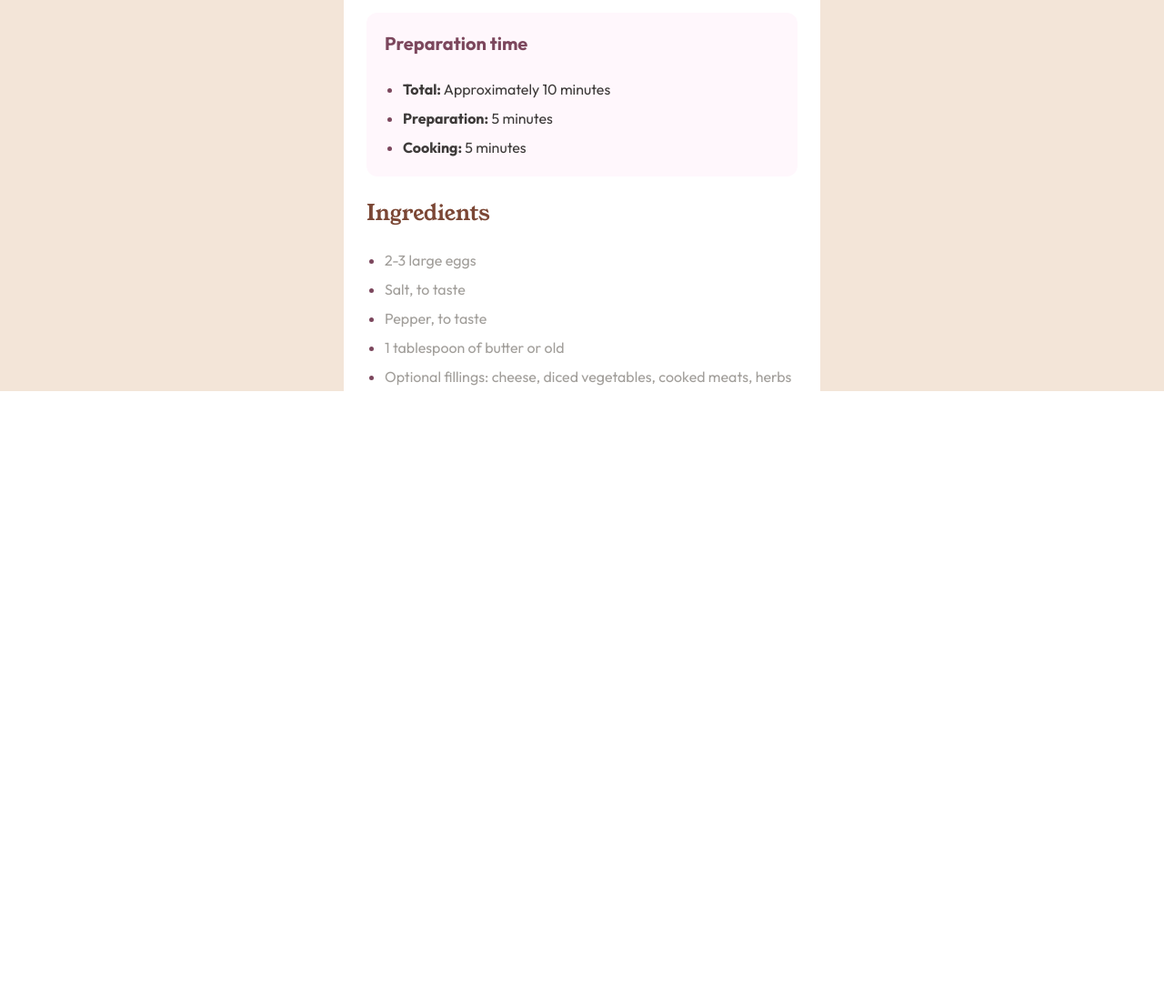
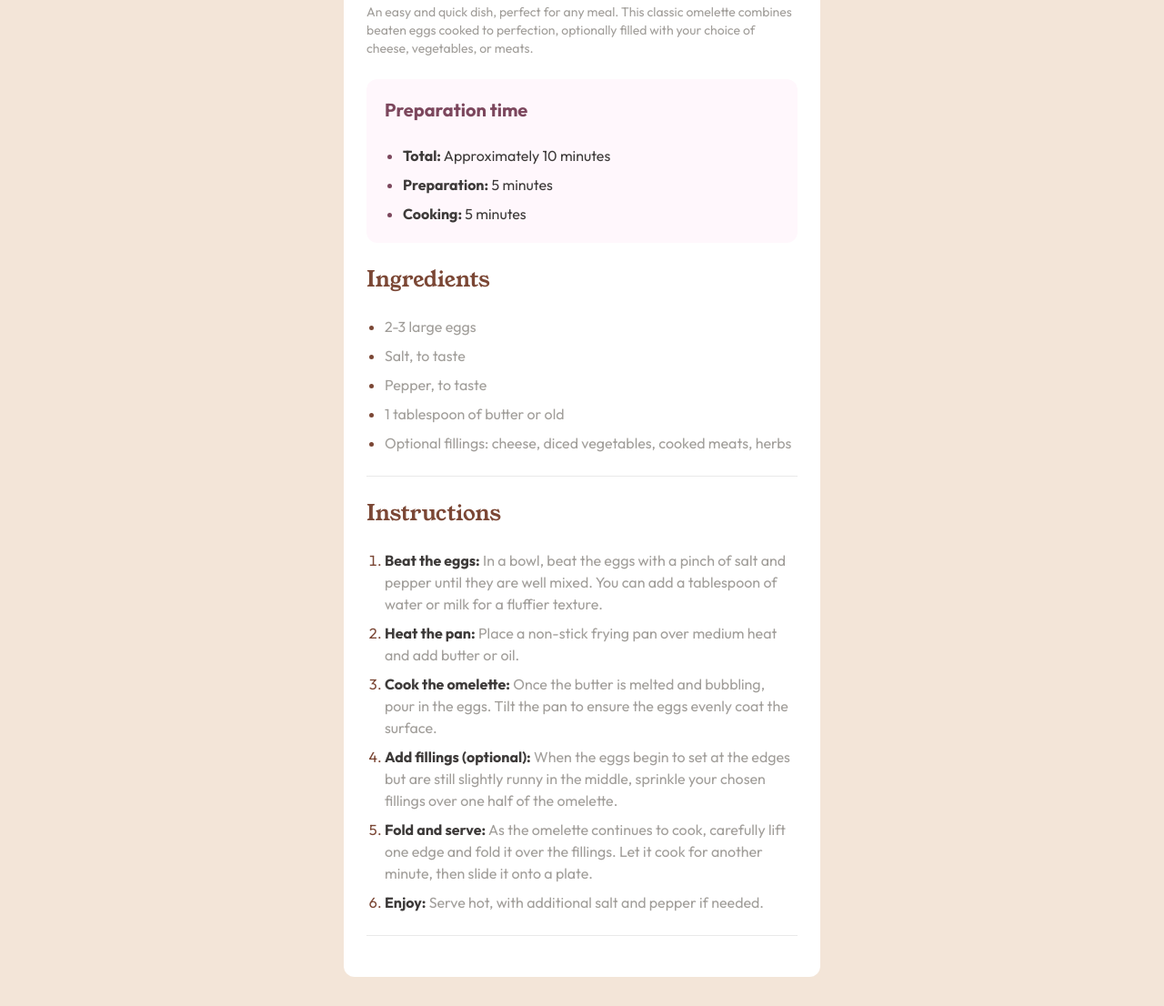
Before and after one commit to lordever/tailwind-sandbox, a website: page index.html in a window 1280 px wide. Shown: the part 370-1476 px from the top of the page at 91% size. Before the commit the page ends 841 px from the top, so only its background shows below. Drawn offline with Linux system fonts and the light colour scheme.

Commit message:
Instruction section

```diff
--- a/index.html
+++ b/index.html
@@ -17,10 +17,11 @@
     <title>Recipe Page</title>
 </head>
 <body>
-    <div class="h-screen bg-lightPink md:flex md:items-center md:justify-center">
+    <div class="h-full bg-lightPink md:flex md:items-center md:justify-center">
         <!--Card Container -->
         <div
-                class="flex flex-col w-full bg-white pb-[25px] md:max-w-[524px] md:rounded-xl md:justify-center">
+                class="flex flex-col w-full bg-white pb-[25px] md:my-8 md:max-w-[524px]
+                md:rounded-xl md:justify-center">
             <!--Image -->
             <img src="./images/image-omelette.jpeg" alt="image"
                  class="md:rounded-[40px] md:px-[25px] md:py-[20px]">
@@ -43,7 +44,7 @@
                     <h3 class="font-outfit font-bold text-xl text-darkPink">Preparation time</h3>
 
                     <ol
-                            class="list text-black">
+                            class="list list-disc marker:text-darkPink text-black">
                         <li>
                             <p>
                                 <strong>Total:</strong> Approximately 10 minutes
@@ -63,12 +64,13 @@
                 </div>
 
                 <!--Ingredients section-->
+
                 <section class="flex flex-col gap-6">
                     <h2 class="text-2xl text-brown">
                         Ingredients
                     </h2>
 
-                    <ol class="list text-gray">
+                    <ol class="list list-disc marker:text-brown text-gray">
                         <li>
                             <span>2-3 large eggs</span>
                         </li>
@@ -86,6 +88,76 @@
                         </li>
                     </ol>
                 </section>
+
+                <div class="divider"></div>
+
+                <!--Instructions -->
+
+                <section class="flex flex-col gap-6">
+                    <h2 class="text-2xl text-brown">
+                        Instructions
+                    </h2>
+
+                    <ol class="list list-decimal marker:text-brown text-gray">
+                        <li>
+                            <span>
+                                <strong class="text-black">Beat the eggs:</strong>
+                                In a bowl, beat the eggs with
+                                a pinch of
+                                salt
+                                        and pepper until they are well mixed.
+  You can add a tablespoon of water or milk for a fluffier texture.</span>
+                        </li>
+                        <li>
+                            <span>
+                                <strong class="text-black">Heat the pan:</strong> Place a non-stick
+                                frying
+                                pan
+                                over
+                                medium
+                                              heat and add butter or oil.</span>
+                        </li>
+                        <li>
+                            <span><strong class="text-black">Cook the omelette:</strong> Once the
+                                butter
+                                is
+                                melted
+                                and
+                                bubbling,
+                                        pour in the eggs. Tilt the pan to ensure
+  the eggs evenly coat the surface.</span>
+                        </li>
+                        <li>
+                            <span><strong class="text-black">Add fillings (optional):</strong> When
+                                the
+                                eggs
+                                begin
+                                to set at
+                                the edges but are still slightly runny in the
+  middle, sprinkle your chosen fillings over one half of the omelette.</span>
+                        </li>
+                        <li>
+                            <span><strong class="text-black">Fold and serve:</strong> As the
+                                omelette
+                                continues
+                                to
+                                cook,
+                                             carefully lift one edge and fold it over the
+  fillings. Let it cook for another minute, then slide it onto a plate.</span>
+                        </li>
+                        <li>
+                            <span><strong class="text-black">Enjoy:</strong> Serve hot, with
+                                additional
+                                salt
+                                and
+                                pepper if
+                                needed.</span>
+                        </li>
+                    </ol>
+                </section>
+
+                <div class="divider"></div>
+
             </section>
         </div>
     </div>
--- a/input.css
+++ b/input.css
@@ -4,6 +4,10 @@
 
 @layer components {
     .list {
-        @apply list-disc flex flex-col gap-2 pl-[20px] marker:text-darkPink font-outfit;
+        @apply flex flex-col gap-2 pl-[20px] font-outfit;
+    }
+
+    .divider {
+        @apply border-b w-full h-0 px-[25px] border-lightGray;
     }
 }
--- a/tailwind.config.js
+++ b/tailwind.config.js
@@ -14,6 +14,7 @@ module.exports = {
         brown: '#7b4735',
         black: '#3d3a39',
         gray: '#a19e9a',
+        lightGray: '#e9e9e9'
       }
     },
   },
```
Also changed, not shown: css/style.css.
